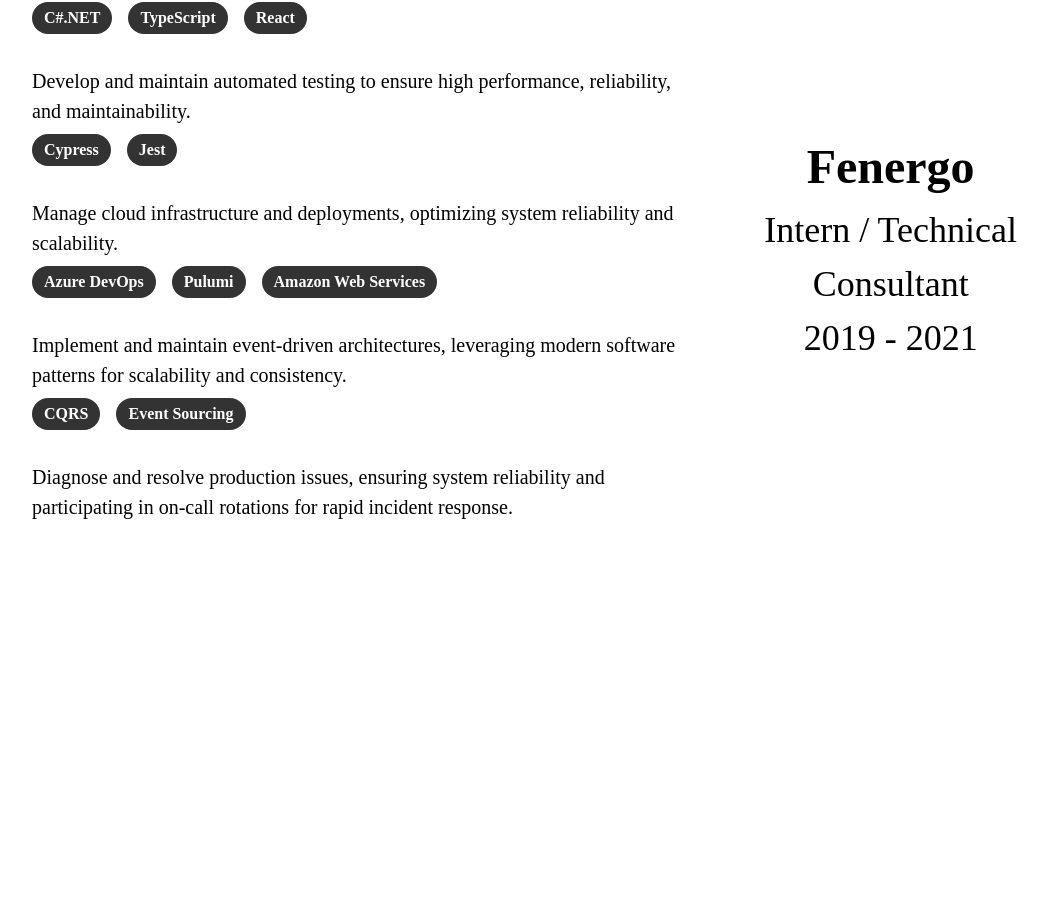
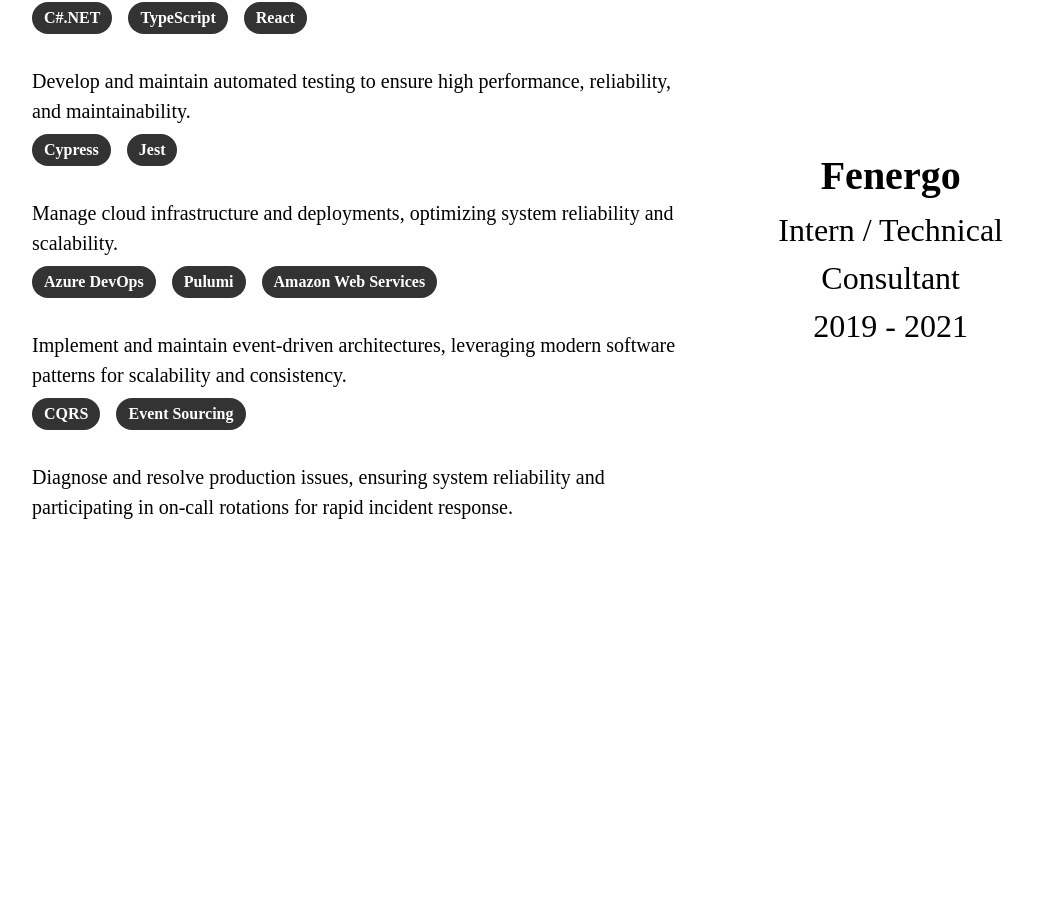
Before and after one commit to sorbetes/sorbetes.github.io, a React (Vite) app: page / in a window 1280 px wide. Shown: the part 960-1877 px from the top of the page, without its empty margins (96-1142 px from the left). Built offline with nearby package versions, Linux system fonts and the light colour scheme; a web font is replaced by a local one.

Commit message:
font size

```diff
--- a/src/components/experience/ExperienceHeading.tsx
+++ b/src/components/experience/ExperienceHeading.tsx
@@ -13,13 +13,13 @@
 }: ExperienceHeadingProps) => {
   return (
     <div className="text-center w-full md:w-1/3 hidden md:flex flex-col items-center justify-center sticky h-screen top-0 self-start">
-      <p className=" text-[2rem] md:text-[2.5rem] lg:text-[3rem] font-semibold text-black">
+      <p className=" text-[2rem] md:text-[2.5rem] font-semibold text-black">
         {company}
       </p>
-      <p className="text-[1.5rem] md:text-[2rem] lg:text-[2.25rem] font-medium text-black">
+      <p className="text-[1.5rem] md:text-[2rem] font-medium text-black">
         {jobTitle}
       </p>
-      <p className="text-[1.5rem] md:text-[2rem] lg:text-[2.25rem] font-light text-black">
+      <p className="text-[1.5rem] md:text-[2rem] font-light text-black">
         {startDate} - {endDate ?? "Present"}
       </p>
     </div>
```
